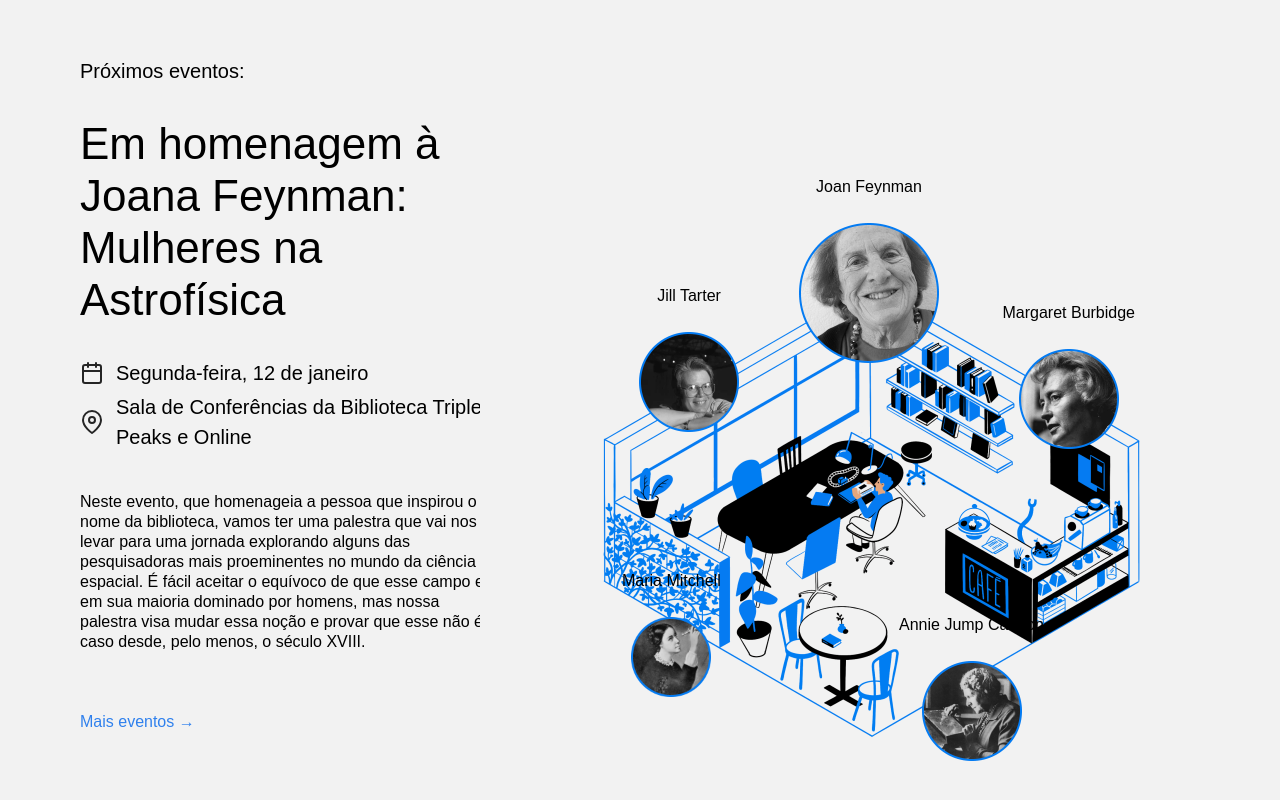
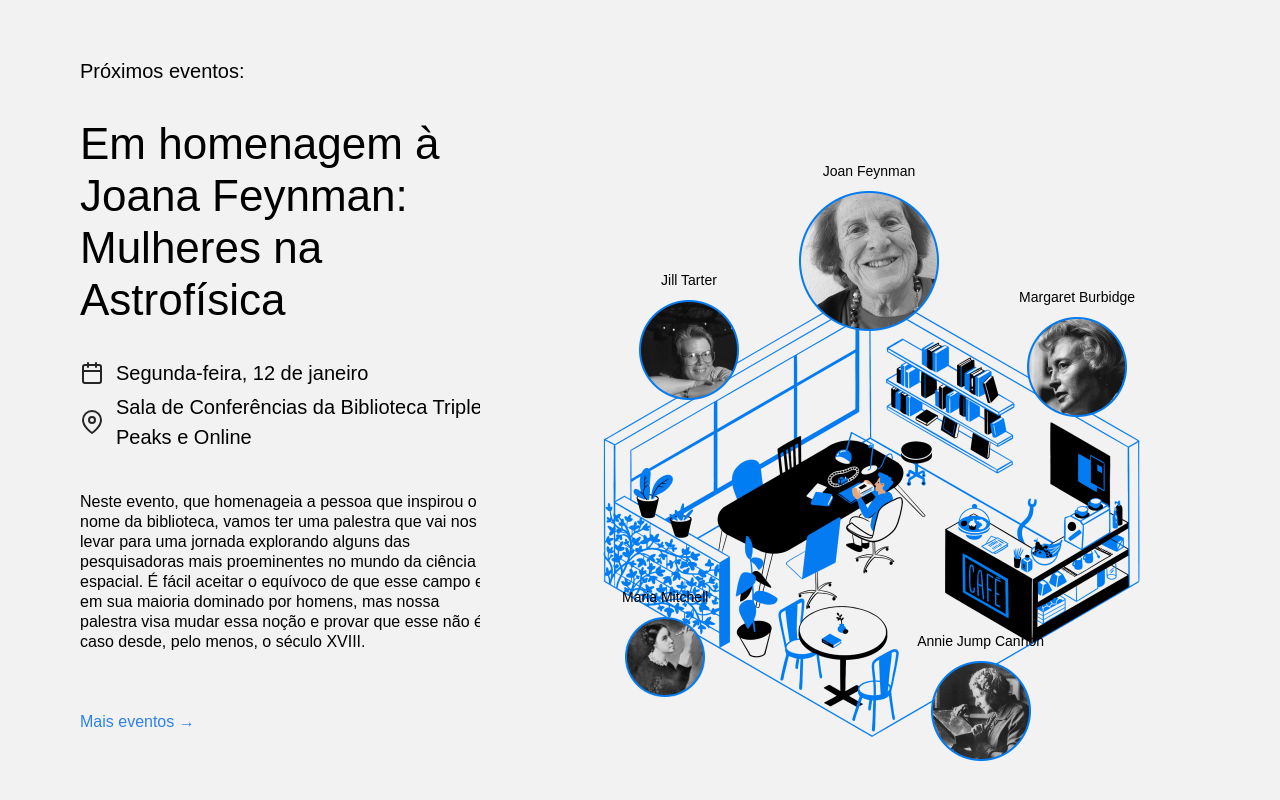
Before and after one commit to gmspaulista/web_project_library, a plain HTML site: page index.html in a window 1280 px wide. Shown: the part 2178-2978 px from the top of the page. Drawn offline with Linux system fonts and the light colour scheme.

Commit message:
Atualizacao V.4

```diff
--- a/index.html
+++ b/index.html
@@ -170,7 +170,7 @@
             </p>
             <a href="#events" class="events__more">Mais eventos &rarr;</a>
           </div>
-          <!-- Comece a criar a composição aqui -->
+
           <div class="events__cover">
             <img
               src="images/cafe.png"
@@ -179,7 +179,7 @@
             />
 
             <div class="person person_name_feynman">
-              <p class="person-person_caption">Joan Feynman</p>
+              <p class="person__caption">Joan Feynman</p>
               <img
                 src=" images/person_feynman.png"
                 alt="Foto da Srta. Feynman"
@@ -188,7 +188,7 @@
             </div>
 
             <div class="person person_name_burbidge">
-              <p class="person-person_caption">Margaret Burbidge</p>
+              <p class="person__caption">Margaret Burbidge</p>
               <img
                 src="images/person_burbidge.png"
                 alt="Foto da Srta. Burbidge"
@@ -197,7 +197,7 @@
             </div>
 
             <div class="person person_name_cannon">
-              <p class="person-person_caption">Annie Jump Cannon</p>
+              <p class="person__caption">Annie Jump Cannon</p>
               <img
                 src="images/person_cannon.png"
                 alt="Foto da Srta. Cannon"
@@ -206,7 +206,7 @@
             </div>
 
             <div class="person person_name_mitchell">
-              <p class="person-person_caption">Maria Mitchell</p>
+              <p class="person__caption">Maria Mitchell</p>
               <img
                 src="images/person_mitchell.png"
                 alt="Foto da Srta. Mitchell"
@@ -215,7 +215,7 @@
             </div>
 
             <div class="person person_name_tarter">
-              <p class="person-person_caption">Jill Tarter</p>
+              <p class="person__caption">Jill Tarter</p>
               <img
                 src="images/person_tarter.png"
                 alt="Foto da Jill Tarter"
--- a/styles/style.css
+++ b/styles/style.css
@@ -293,6 +293,7 @@
   bottom: 18px;
   right: 216px;
   position: absolute;
+
   /* Use os valores corretos das propriedades top/right/bottom/left para posicionar o elemento */
 }
 
```
